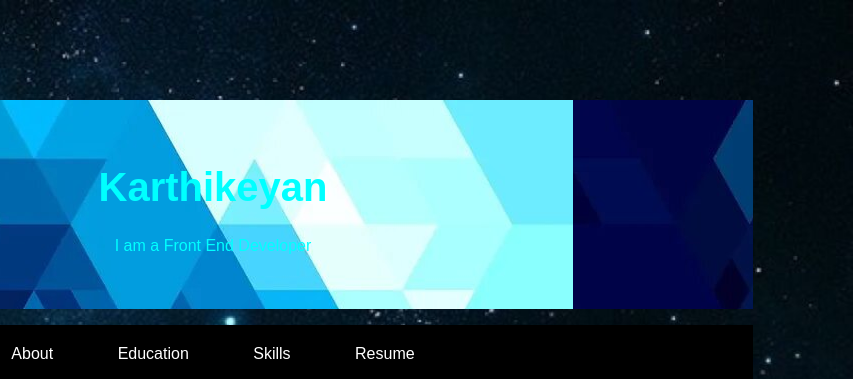
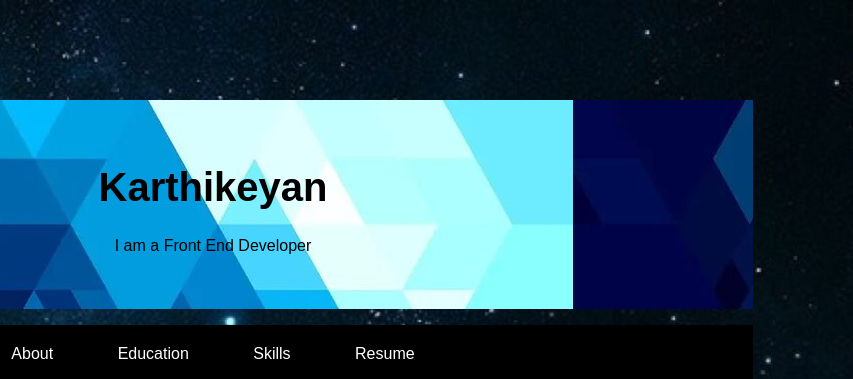
Before and after one commit to Rexkarthi/Rexkarthi, a plain HTML site: page index.html in a window 1280 px wide. Shown: the top 379 px of the page, 427-1280 px from the left. Drawn offline with Linux system fonts and the light colour scheme.

Commit message:
Update index.html

```diff
--- a/index.html
+++ b/index.html
@@ -17,7 +17,7 @@
 
         header {
             background-image:url('royal.jpg') ;
-            color: cyan;
+            color: black;
             text-align: center;
             padding: 10.10mm;
             position: relative;
```
